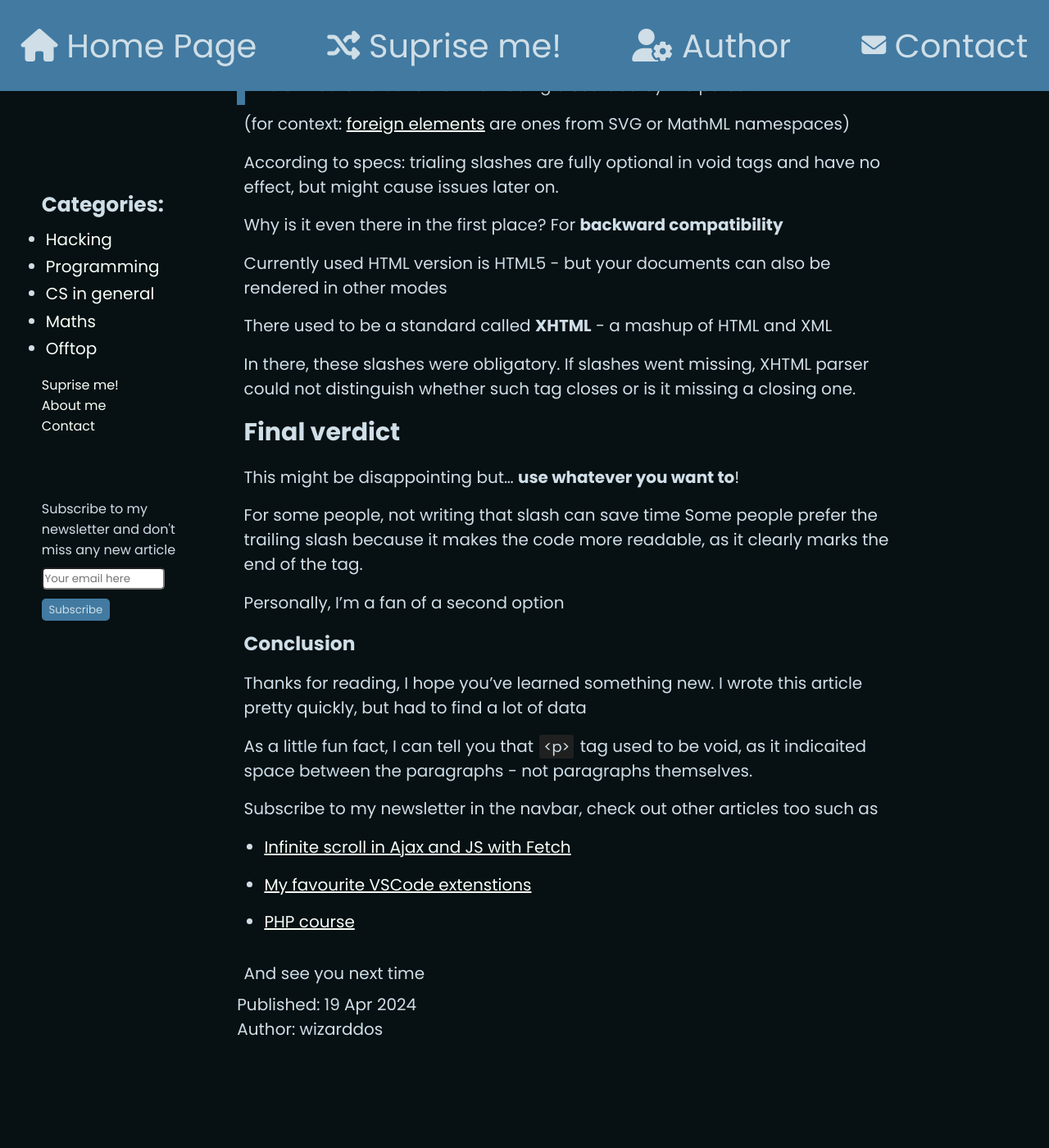
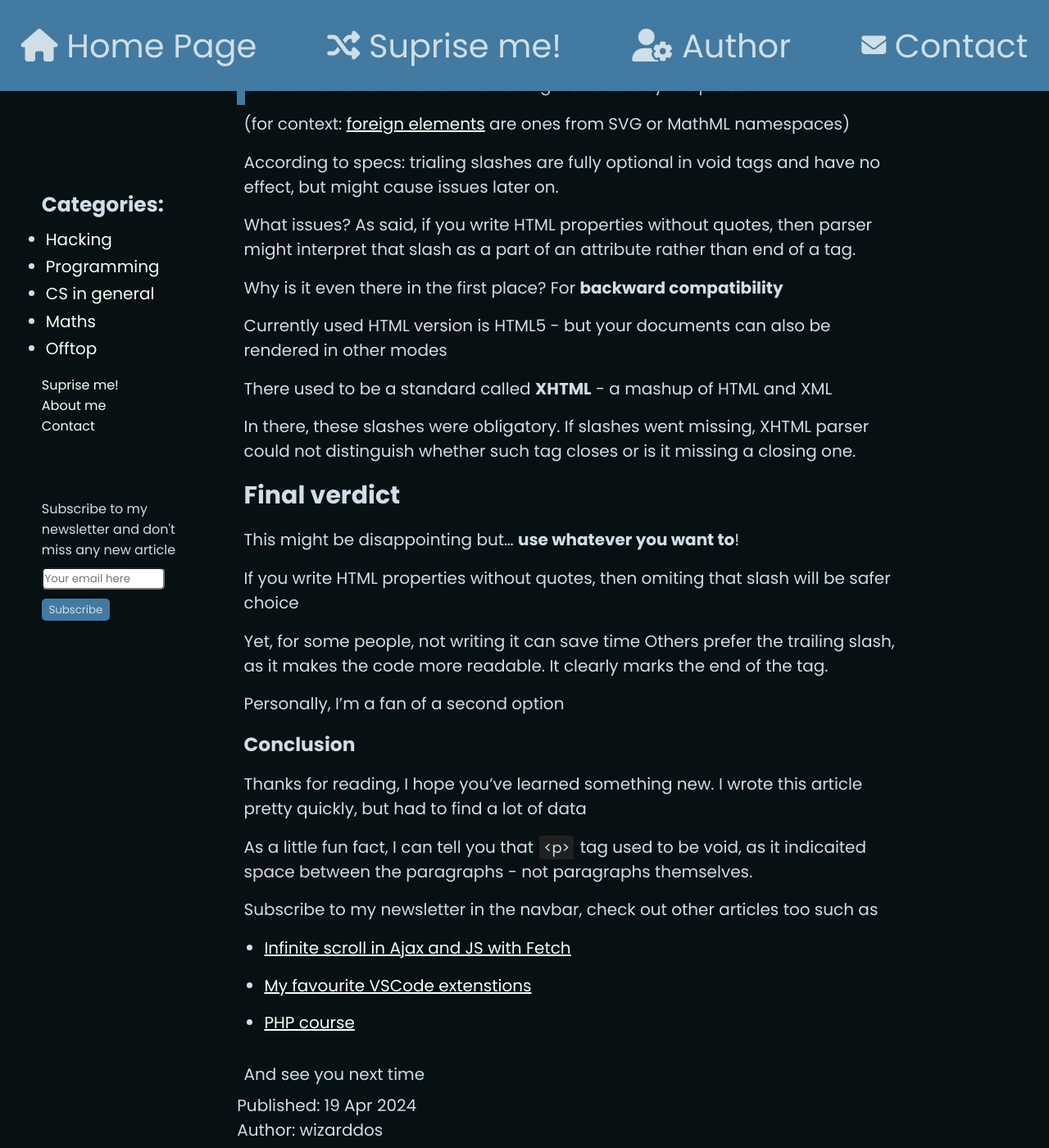
Before and after one commit to wizarddos/blog, a Jekyll site: the page built from _posts/2024-04-19-why-some-elements-dont-have-ending-tag.md, in a window 1280 px wide and 1400 px high, scrolled down 1599 px. Shown: the whole window at 82% size. Built offline with Jekyll 4.4.1, drawn with Linux system fonts in a browser that asks for light colours; comment, search, counter and statistics services are not loaded.

Commit message:
precsised s bit in an article

```diff
--- a/_posts/2024-04-19-why-some-elements-dont-have-ending-tag.md
+++ b/_posts/2024-04-19-why-some-elements-dont-have-ending-tag.md
@@ -57,6 +57,8 @@ What's in the [docs](https://html.spec.whatwg.org/multipage/syntax.html#start-ta
 
 According to specs: trialing slashes are fully optional in void tags and have no effect, but might cause issues later on.
 
+What issues? As said, if you write HTML properties without quotes, then parser might interpret that slash as a part of an attribute rather than end of a tag.
+
 Why is it even there in the first place? For **backward compatibility**
 
 Currently used HTML version is HTML5 - but your documents can also be rendered in other modes
@@ -70,8 +72,10 @@ If slashes went missing, XHTML parser could not distinguish whether such tag clo
 
 This might be disappointing but... **use whatever you want to**!
 
-For some people, not writing that slash can save time
-Some people prefer the trailing slash because it makes the code more readable, as it clearly marks the end of the tag.
+If you write HTML properties without quotes, then omiting that slash will be safer choice
+
+Yet, for some people, not writing it can save time
+Others prefer the trailing slash, as it makes the code more readable. It clearly marks the end of the tag.
 
 Personally, I'm a fan of a second option
 
```
